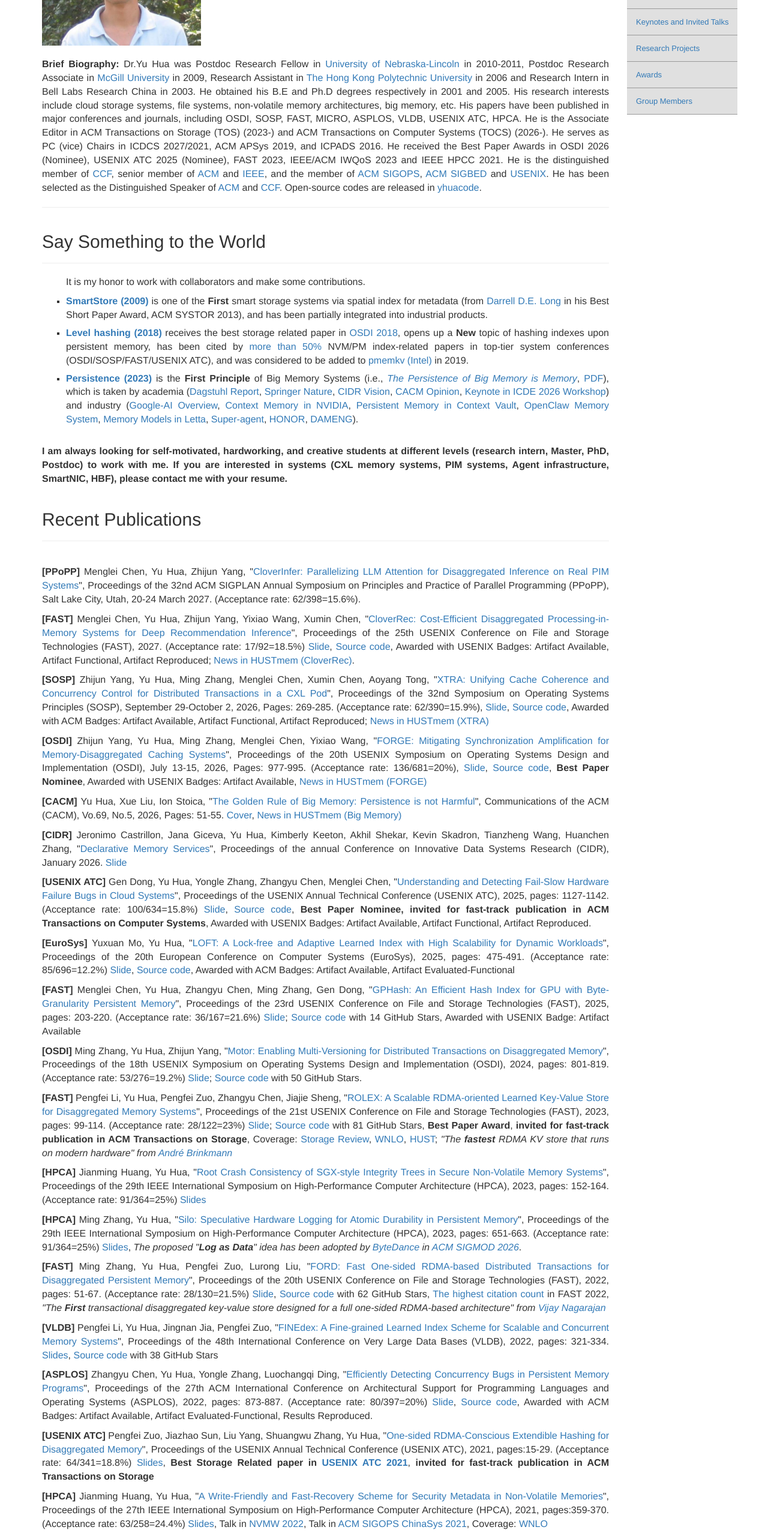
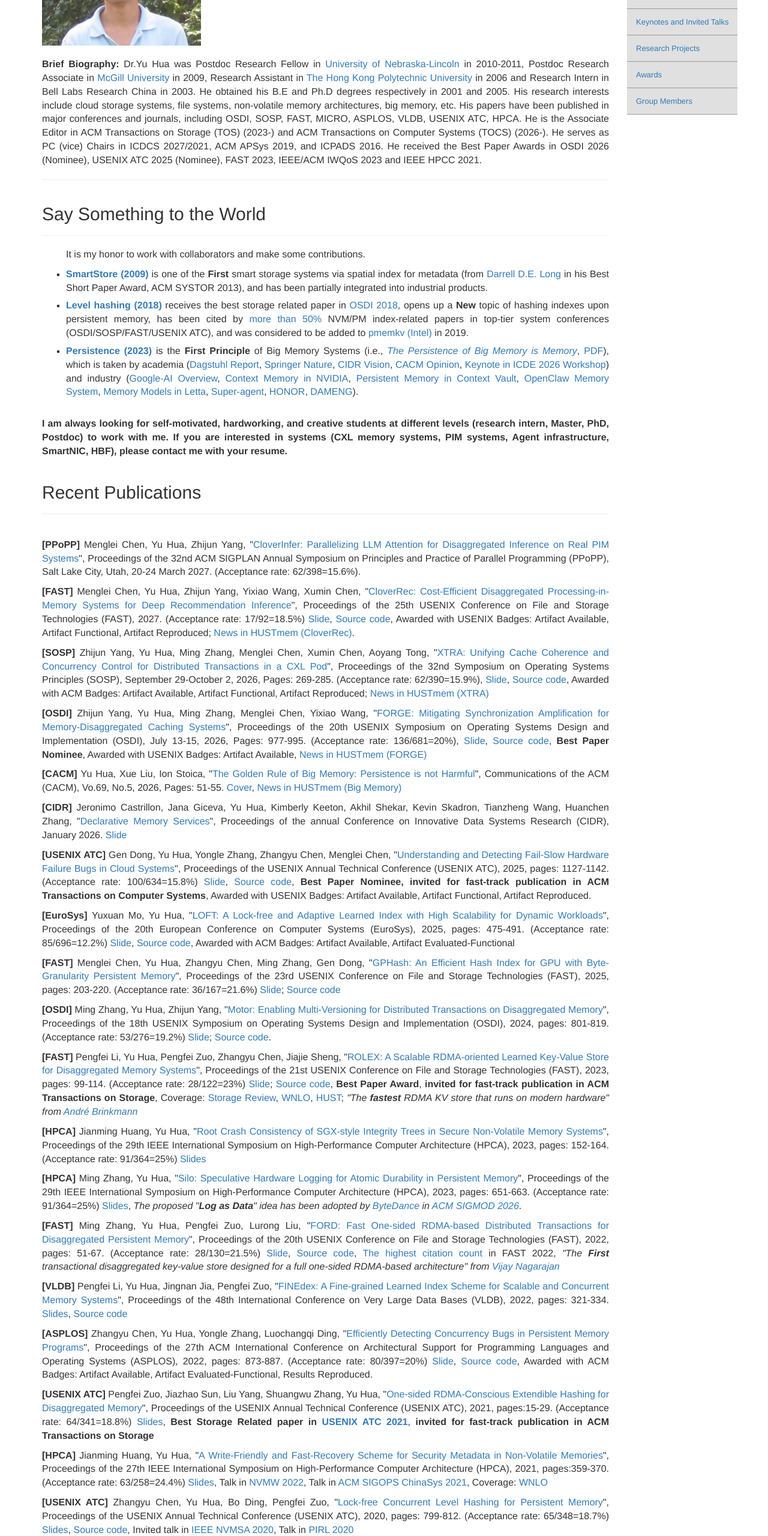
Before and after one commit to csyhua/csyhua.github.io, a plain HTML site: page csyhua/index.html in a window 1280 px wide. Shown: the part 240-2800 px from the top of the page at 60% size. Drawn offline with nearby package versions, Linux system fonts and the light colour scheme.

Commit message:
Update index.html

```diff
--- a/csyhua/index.html
+++ b/csyhua/index.html
@@ -59,12 +59,7 @@
 				and 2005. His research interests include cloud storage systems, file systems, non-volatile memory architectures, big memory, etc.
 		    His papers have been published in major conferences and journals, including OSDI, SOSP, FAST, MICRO, ASPLOS, VLDB, USENIX ATC, HPCA. He is the Associate Editor in ACM Transactions on Storage (TOS) (2023-) and ACM Transactions on Computer Systems (TOCS) (2026-). He serves as PC (vice) Chairs in ICDCS 2027/2021, ACM APSys 2019, and ICPADS 2016.
 		    He received the Best Paper Awards in OSDI 2026 (Nominee), USENIX ATC 2025 (Nominee), FAST 2023, IEEE/ACM IWQoS 2023 and IEEE HPCC 2021.
-		    He is the distinguished member of <a href="http://www.ccf.org.cn">CCF</a>, senior member
-				of <a href="http://www.acm.org/">
-				ACM</a> and <a href="http://www.ieee.org/index.html">IEEE</a>,
-				and the member of <a href="https://www.sigops.org/">ACM SIGOPS</a>, <a href="https://sigbed.org/">ACM SIGBED</a> and <a href="https://www.usenix.org/">USENIX</a>. He has been selected as the Distinguished Speaker of
-				<a href="http://dsp.acm.org/index.cfm">ACM</a> and
-				<a href="http://www.ccf.org.cn">CCF</a>. Open-source codes are released in <a href="https://github.com/yhuacode">yhuacode</a>.
+
 		        </font></p>
 
 	              <hr>
@@ -195,20 +190,20 @@
 		  <p align="justify"><font  size="3.0">
             <b>[FAST] </b>
             Menglei Chen, Yu Hua, Zhangyu Chen, Ming Zhang, Gen Dong, &quot;<a href="hua-fast2025-GPHash.pdf">GPHash: An Efficient Hash Index for GPU with Byte-Granularity Persistent Memory</a>&quot;,<b>
-            </b>Proceedings of  the 23rd USENIX Conference on File and Storage Technologies (FAST), 2025, pages: 203-220. (Acceptance rate: 36/167=21.6%)  <a href="HUA-FAST25-GPHash-slides.pdf">Slide</a>; <a href="https://github.com/LighT-chenml/GPHash">Source code</a> with 14 GitHub Stars, Awarded with USENIX Badge: Artifact Available  </font></p>
+            </b>Proceedings of  the 23rd USENIX Conference on File and Storage Technologies (FAST), 2025, pages: 203-220. (Acceptance rate: 36/167=21.6%)  <a href="HUA-FAST25-GPHash-slides.pdf">Slide</a>; <a href="https://github.com/LighT-chenml/GPHash">Source code</a>  </font></p>
 
 
    <p align="justify"><font  size="3.0">
             <b>[OSDI] </b>
             Ming Zhang, Yu Hua, Zhijun Yang, &quot;<a href="HUA-OSDI24-Motor.pdf">Motor: Enabling Multi-Versioning for Distributed Transactions on Disaggregated Memory</a>&quot;,<b>
-            </b>Proceedings of the 18th USENIX Symposium on Operating Systems Design and Implementation (OSDI), 2024, pages: 801-819. (Acceptance rate: 53/276=19.2%)  <a href="Hua-OSDI24-Motor-Slides.pdf">Slide</a>; <a href="https://github.com/minghust/motor">Source code</a> with 50 GitHub Stars. </font></p>
+            </b>Proceedings of the 18th USENIX Symposium on Operating Systems Design and Implementation (OSDI), 2024, pages: 801-819. (Acceptance rate: 53/276=19.2%)  <a href="Hua-OSDI24-Motor-Slides.pdf">Slide</a>; <a href="https://github.com/minghust/motor">Source code</a>. </font></p>
 
 
 		  	<p align="justify"><font  size="3.0">
             <b>[FAST] </b>
             Pengfei Li, Yu Hua, Pengfei Zuo, Zhangyu Chen, Jiajie Sheng, &quot;<a href="HUA-FAST23-ROLEX.pdf">ROLEX: A Scalable RDMA-oriented Learned Key-Value Store for Disaggregated Memory Systems</a>&quot;,<b>
             </b>Proceedings of  the 21st USENIX Conference on File and Storage Technologies (FAST), 2023, pages: 99-114. (Acceptance rate: 28/122=23%) <a href="Hua-FAST23-ROLEX-Slides.pdf">Slide</a>;
-				<a href="https://github.com/iotlpf/ROLEX">Source code</a> with 81 GitHub Stars, <b>Best Paper Award</b>,
+				<a href="https://github.com/iotlpf/ROLEX">Source code</a>, <b>Best Paper Award</b>,
 				<b>invited for fast-track publication in ACM Transactions on Storage</b>,
 				Coverage:  <a href="https://mp.weixin.qq.com/s?__biz=MzkyMDU5NDI3OQ==&mid=2247483775&idx=1&sn=c56ee4d0c0572e488993fffc183cab3d&chksm=c0fdfc9a7b0c4f1b09a9cf8e07d77c2d54466221b9ffbdb818ad1d76092dd10a830e8510b9be&mpshare=1&scene=23&srcid=0805cUak9bum3OgBErAS1CQx&sharer_shareinfo=ccd927fcc7f1c447a63abb71fbb868ca&sharer_shareinfo_first=ccd927fcc7f1c447a63abb71fbb868ca#rd">Storage Review</a>,
 				<a href="http://english.wnlo.hust.edu.cn/info/1007/2552.htm">WNLO</a>, <a href="http://news.hust.edu.cn/info/1003/47886.htm">HUST</a>;
@@ -231,14 +226,14 @@
 		<p align="justify"><font  size="3.0">
             <b>[FAST] </b>
             Ming Zhang, Yu Hua, Pengfei Zuo, Lurong Liu, &quot;<a href="hua-fast2022.pdf">FORD: Fast One-sided RDMA-based Distributed Transactions for Disaggregated Persistent Memory</a>&quot;,<b>
-            </b>Proceedings of  the 20th USENIX Conference on File and Storage Technologies (FAST), 2022, pages: 51-67. (Acceptance rate: 28/130=21.5%) <a href="hua-FAST2022-slides.pdf">Slide</a>, <a href="https://github.com/minghust/FORD">Source code</a> with 62 GitHub Stars, <a href="https://csyhua.github.io/csyhua/Top-5-citation-FAST22.pdf">The highest citation count</a> in FAST 2022,
+            </b>Proceedings of  the 20th USENIX Conference on File and Storage Technologies (FAST), 2022, pages: 51-67. (Acceptance rate: 28/130=21.5%) <a href="hua-FAST2022-slides.pdf">Slide</a>, <a href="https://github.com/minghust/FORD">Source code</a>, <a href="https://csyhua.github.io/csyhua/Top-5-citation-FAST22.pdf">The highest citation count</a> in FAST 2022,
 			<i>"The <b>First</b> transactional disaggregated key-value store designed for a full one-sided RDMA-based architecture" from <a href="https://openproceedings.org/2025/conf/edbt/paper-154.pdf">Vijay Nagarajan</a></i>
 		<font></p>
 
 		<p align="justify"><font  size="3.0">
             <b>[VLDB] </b>
             Pengfei Li, Yu Hua, Jingnan Jia, Pengfei Zuo, &quot;<a href="hua-vldb2022.pdf">FINEdex: A Fine-grained Learned Index Scheme for Scalable and Concurrent Memory Systems</a>&quot;,<b>
-            </b>Proceedings of the 48th International Conference on Very Large Data Bases (VLDB), 2022, pages: 321-334. <a href="hua-VLDB2022-slides.pdf">Slides</a>, <a href="https://github.com/iotlpf/FINEdex">Source code</a> with 38 GitHub Stars </font></p>
+            </b>Proceedings of the 48th International Conference on Very Large Data Bases (VLDB), 2022, pages: 321-334. <a href="hua-VLDB2022-slides.pdf">Slides</a>, <a href="https://github.com/iotlpf/FINEdex">Source code</a> </font></p>
 
 
 
@@ -263,7 +258,7 @@
 			  	   <p align="justify"><font  size="3.0">
     <b>[USENIX ATC] </b>
             Zhangyu Chen, Yu Hua, Bo Ding, Pengfei Zuo, &quot;<a href="hua-atc2020.pdf">Lock-free Concurrent Level Hashing for Persistent Memory</a>&quot;,<b>
-            </b>Proceedings of the USENIX Annual Technical Conference (USENIX ATC), 2020, pages: 799-812. (Acceptance rate: 65/348=18.7%) <a href="hua-usenix-atc2020-slides.pdf">Slides</a>, <a href="https://github.com/chenzhangyu/Clevel-Hashing">Source code</a> with 49 GitHub Stars, Invited talk in <a href="https://nvmsa2020.github.io/program.html">IEEE NVMSA 2020</a>, Talk in <a href="https://pirl.nvsl.io/pirl2020/">PIRL 2020</a> </font></p>
+            </b>Proceedings of the USENIX Annual Technical Conference (USENIX ATC), 2020, pages: 799-812. (Acceptance rate: 65/348=18.7%) <a href="hua-usenix-atc2020-slides.pdf">Slides</a>, <a href="https://github.com/chenzhangyu/Clevel-Hashing">Source code</a>, Invited talk in <a href="https://nvmsa2020.github.io/program.html">IEEE NVMSA 2020</a>, Talk in <a href="https://pirl.nvsl.io/pirl2020/">PIRL 2020</a> </font></p>
 
 		  	   <p align="justify"><font  size="3.0">
             <b>[MICRO] </b>
@@ -284,7 +279,7 @@
             (Acceptance rate: 47/257=18%)
 			   <a href="levelhashing.bib">BibTeX</a>,
 			   <a href="osdi18_slides_zuo.pdf">Slide</a>,
-			   <a href="https://github.com/Pfzuo/Level-Hashing">Source code</a> with 204 GitHub Stars,
+			   <a href="https://github.com/Pfzuo/Level-Hashing">Source code</a>,
 			    Memorable Paper Award Finalist in <a href="http://nvmw.ucsd.edu/2019/program/">NVMW 2019</a>,
 			   <b>Best Storage Related paper in <a href="https://www.usenix.org/conference/osdi18">OSDI 2018</a></b>,
 			    <b>invited for fast-track publication in ACM Transactions on Storage</b>,
@@ -305,7 +300,7 @@
             pages: 553-566.
             (Acceptance rate: 60/283=21%).
 		       <a href="hua-atc17-slides.pdf">Slides</a>,
-            <a href="https://github.com/syy804123097/SmartCuckoo">Source code</a> with 19 Stars
+            <a href="https://github.com/syy804123097/SmartCuckoo">Source code</a>
 		      </font></p>
 
 
@@ -330,18 +325,7 @@
 
 		                 <p style="margin-bottom: 0em">
             　</p>
-            <p style="margin-bottom: 0em">
-            <b><font  size="3.0">Academic Member:</font></b></p>
-            <p style="margin-bottom: 0em">
-            　</p>
-		   <p style="margin-bottom: 0em">
-            <font  size="3.0">Distinguished Member: CCF (2018-)</font></p>
-            <p style="margin-bottom: 0em">
-            <font  size="3.0">Senior Member: ACM (2016-) and IEEE (2013-)</font></p>
-            <p style="margin-bottom: 0em">
-            <font  size="3.0">Member: USENIX, ACM SIGOPS, ACM SIGBED</p>
-            <p style="margin-bottom: 0em">
-            　</p>
+
 
 
 		   <p style="margin-bottom: 0em">
```
